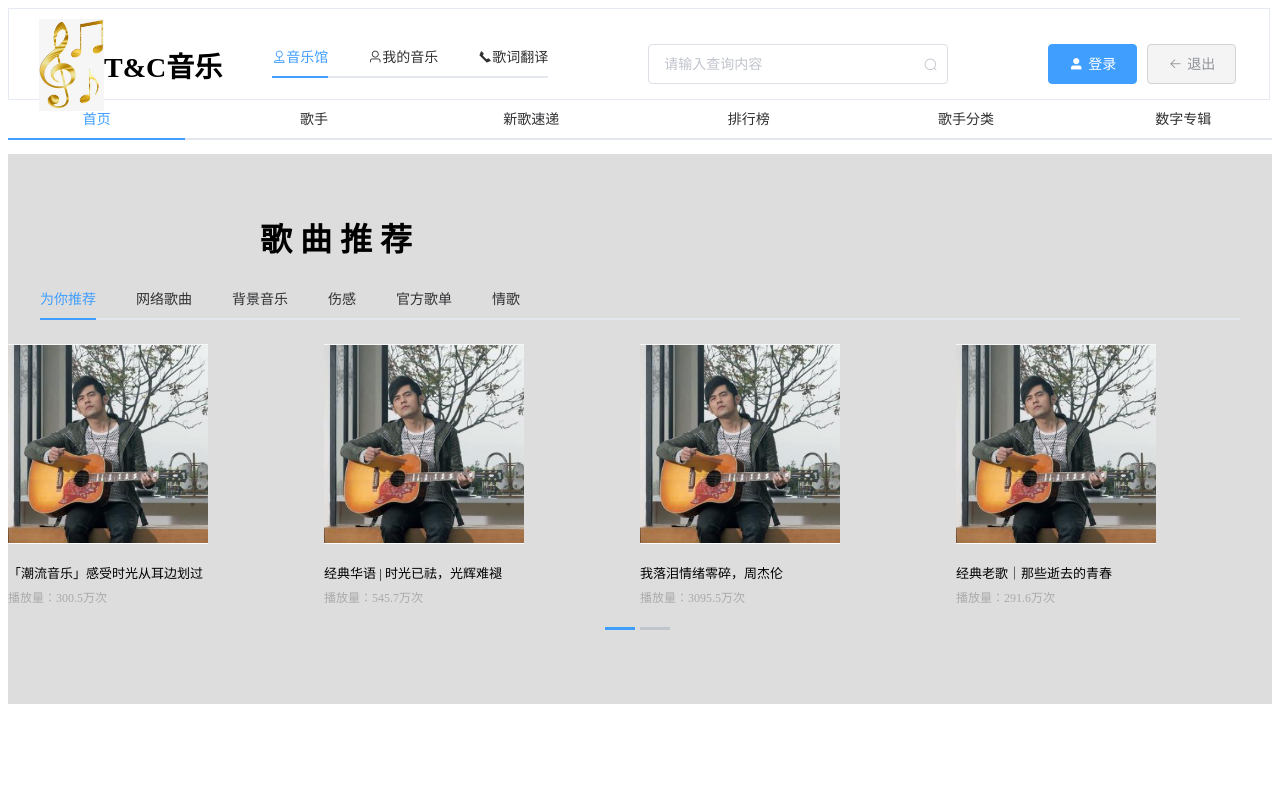
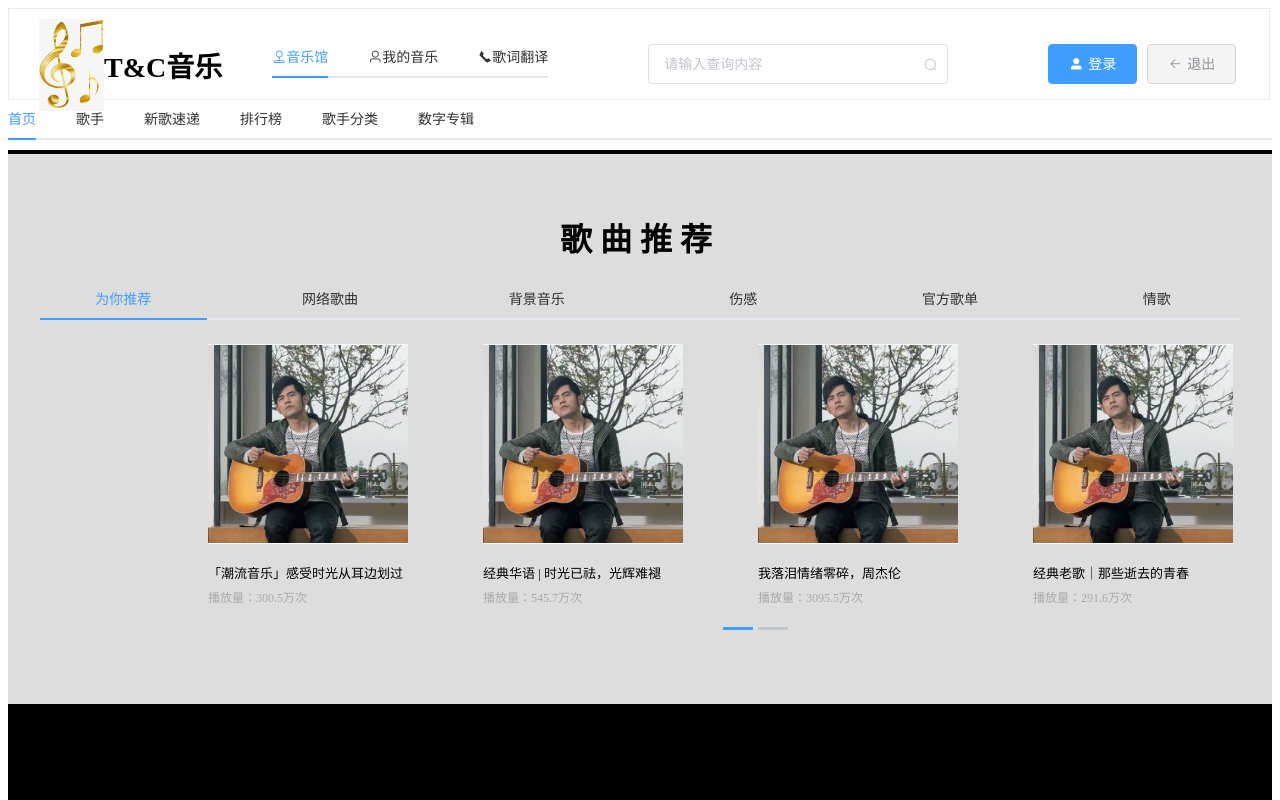
Before and after one commit to JCHappytime/Music-Vue, a Vue app: page /#/index in a window 1280 px wide. Shown: the top 800 px of the page. Built offline with nearby package versions, Linux system fonts and the light colour scheme.

Commit message:
修改主页整体效果

```diff
--- a/src/App.vue
+++ b/src/App.vue
@@ -2,14 +2,17 @@
   <div>
     <Header></Header>
     <router-view></router-view>
+    <Footer></Footer>
   </div>
 </template>
 <script>
 import Header from '@/views/Header'
+import Footer from '@/views/Footer'
 
 export default {
   components: {
     Header,
+    Footer,
   },
   data() {
     return {
--- a/src/components/Slider.vue
+++ b/src/components/Slider.vue
@@ -102,6 +102,8 @@ export default {
 .swiper {
   height: 300px;
   margin-top: 80px;
+  width: 1100px;
+  padding: 0 200px;
 }
 .play {
   font-size: 12px;
--- /dev/null
+++ b/src/views/Footer.vue
@@ -0,0 +1,27 @@
+<template>
+  <div>
+    <div class="footer">
+      <div class="content"></div>
+    </div>
+  </div>
+</template>
+
+<script>
+export default {
+  components: {},
+  data() {
+    return {
+      user: {},
+    }
+  },
+  created() {},
+  beforeCreate() {},
+}
+</script>
+
+<style lang="scss" scoped>
+.content {
+  height: 1700px;
+  background-color: black;
+}
+</style>
--- a/src/views/Home/Home-Page.vue
+++ b/src/views/Home/Home-Page.vue
@@ -3,7 +3,7 @@
     <div class="main-content-inner">
       <div class="title">歌曲推荐</div>
       <div class="tab-box">
-        <el-tabs v-model="activeName" @tab-click="handleClick">
+        <el-tabs v-model="activeName" stretch="true" @tab-click="handleClick">
           <el-tab-pane label="为你推荐" name="recommend"></el-tab-pane>
           <el-tab-pane label="网络歌曲" name="netMusic"></el-tab-pane>
           <el-tab-pane label="背景音乐" name="background"></el-tab-pane>
@@ -44,9 +44,10 @@ export default {
   font-size: 32px;
   width: 50%;
   padding-bottom: 20px;
+  margin: auto;
 }
 .tab-box {
-  margin: 0 auto;
+  margin: auto;
   /* padding: 0 360px; */
 }
 </style>
--- a/src/views/Home/Sub-Header.vue
+++ b/src/views/Home/Sub-Header.vue
@@ -1,7 +1,7 @@
 <template>
   <div class="main-content">
     <div class="main-content-inner">
-      <el-tabs v-model="activeName" stretch="true" @tab-click="handleClickTab">
+      <el-tabs v-model="activeName" @tab-click="handleClickTab">
         <el-tab-pane name="home">
           <span slot="label">首页</span>
           <div class="home-box">
```
